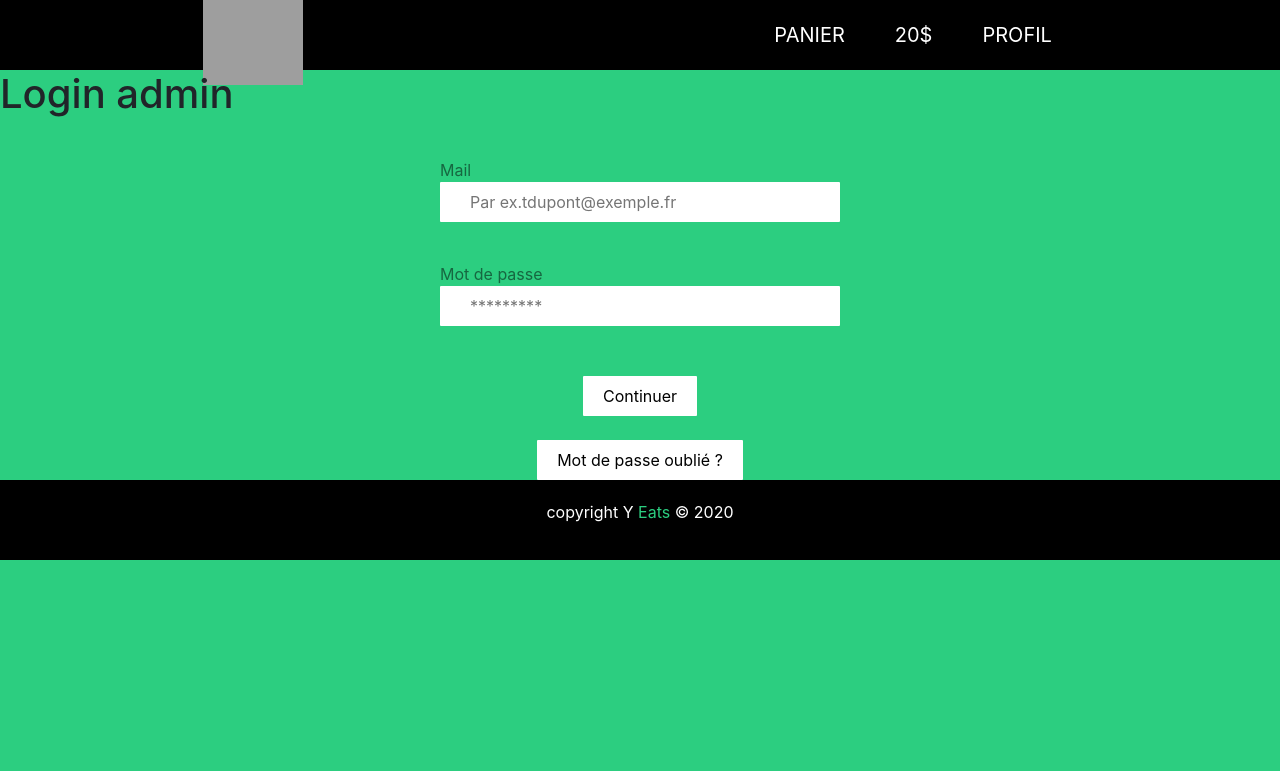
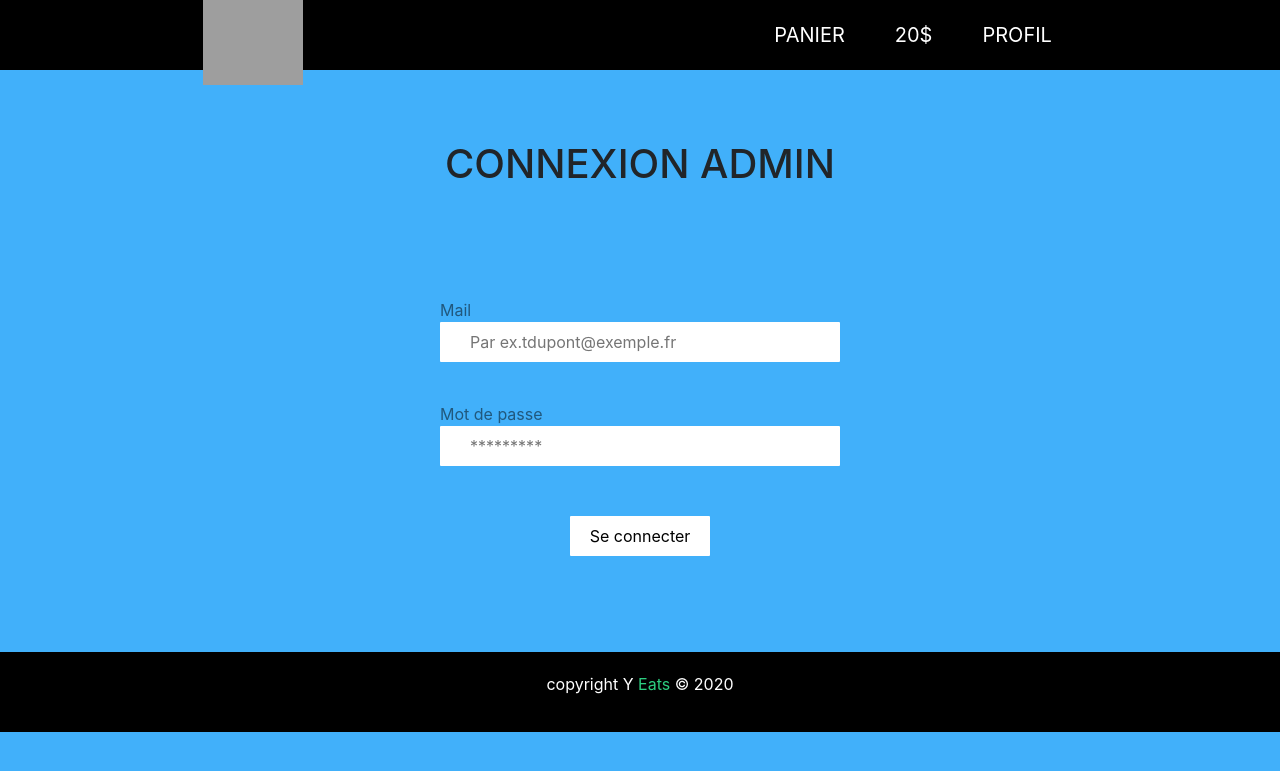
Before and after one commit to loux22/resto_delivery, a Symfony app: template delivery/templates/user/login.html.twig in a window 1280 px wide. Shown: the top 771 px of the page. Run offline with Twig, Linux system fonts and the light colour scheme; the template is opened without the code that fills it, so the values that code supplies are empty; some libraries are stand-ins or nearby versions; grey boxes are pictures that could not be loaded.

Commit message:
finish login and register

```diff
--- a/delivery/templates/member/register.html.twig
+++ b/delivery/templates/member/register.html.twig
@@ -41,11 +41,11 @@
     <div class="container__body--56">
         <div class="container__body--5">
             <span>Mot de passe</span>
-            <input type="password" name="password" placeholder="password">
+            <input type="password" name="password" placeholder="********">
         </div>
         <div class="container__body--6">
             <span>Confirmer mot de passe</span>
-            <input type="password" name="repeat" placeholder="repeter password">
+            <input type="password" name="repeat" placeholder="********">
         </div>
     </div>
 </div>
@@ -59,7 +59,7 @@
         </p>
     </div>
     <div class="container__bottom--button">
-        <button class="favorite styled"type="button">Continuer</button>
+        <button class="favorite styled"type="submit">S'inscrire</button>
     </div>
 </div>
 
--- a/delivery/templates/restorer/register.html.twig
+++ b/delivery/templates/restorer/register.html.twig
@@ -42,11 +42,11 @@
     <div class="container__body--56">
         <div class="container__body--5">
             <span>Mot de passe</span>
-            <input type="password" name="password" placeholder="password">
+            <input type="password" name="password" placeholder="********">
         </div>
         <div class="container__body--6">
             <span>Confirmer mot de passe</span>
-            <input type="password" name="repeat" placeholder="repeter password">
+            <input type="password" name="repeat" placeholder="********">
         </div>
     </div>
 </div>
@@ -59,7 +59,7 @@
         </p>
     </div>
     <div class="container__bottom--button">
-        <button class="favorite styled"type="button">Continuer</button>
+        <button class="favorite styled" type="submit">S'inscire</button>
     </div>
 </div>
 {{form_end(restorerForm)}}
--- a/delivery/templates/user/login.html.twig
+++ b/delivery/templates/user/login.html.twig
@@ -7,13 +7,21 @@
 {% block title %}Login{% endblock %}
 
 {% block body %}
+{% if currentRoute == "login" %}
+<body style="background-color: #2CCE80">
+{% elseif currentRoute == "loginRestaurent" %}
+<body style="background-color: rgb(252, 207, 165)">
+{% else %}
+<body style="background-color: rgb(65, 176, 250)">
+{% endif %}
+
 <form action="{{ path('login') }}" method="post">
     {% if currentRoute == "login" %}
     <h1 class="title">CONNEXION</h1>
     {% elseif currentRoute == "loginRestaurent" %}
-    <h1>Login restaurent</h1>
+    <h1 class="title">CONNEXION RESTAURENT</h1>
     {% else %}
-    <h1>Login admin</h1>
+    <h1 class="title">CONNEXION ADMIN</h1>
     {% endif %}
     <div class="container__body">
         <div class="container__body--1">
@@ -29,11 +37,8 @@
     </div>
     <div class="container__bottom">
         <div class="button__top">
-            <button class="favorite styled"type="button">Continuer</button>
+            <button class="favorite styled" type="submit">Se connecter</button>
         </div><br>
-        <div class="button__middle">
-            <button class="favorite styled2"type="button">Mot de passe oublié ?</button>
-        </div>
     </div>
 
     {% if currentRoute == "login" %}
@@ -45,6 +50,9 @@
         <a href="{{path('registerRestorer')}}" >Si vous n’avez pas de compte Y Eats</a>
     </div>
     {% endif %}
+    <br>
+    <br>
+    <br>
 
 </form>
 {% endblock %}
```
Also changed, not shown: delivery/public/restorer/85/logo/logo_1590605554_11874_board-3700116_1280.jpg (added).
